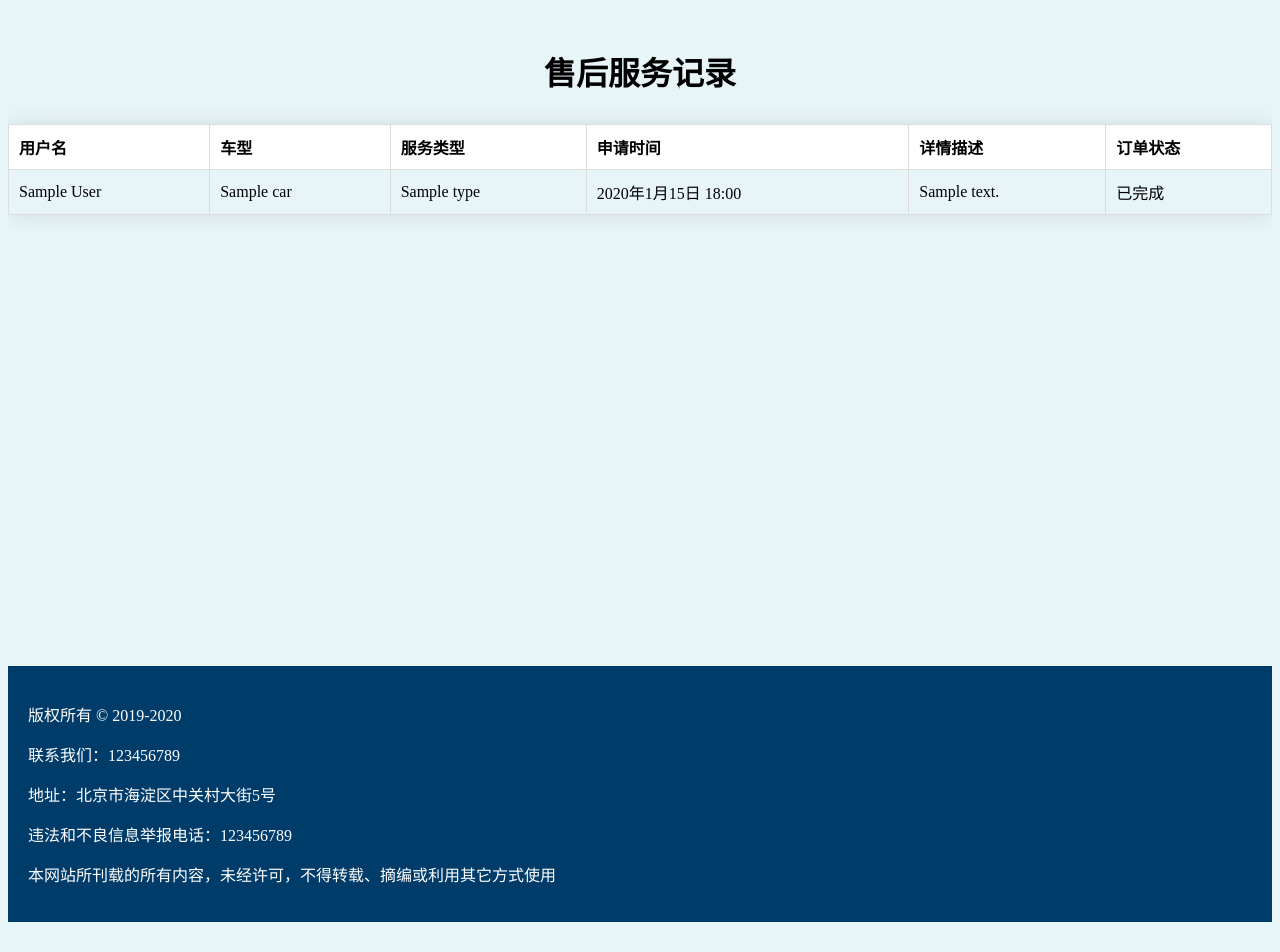
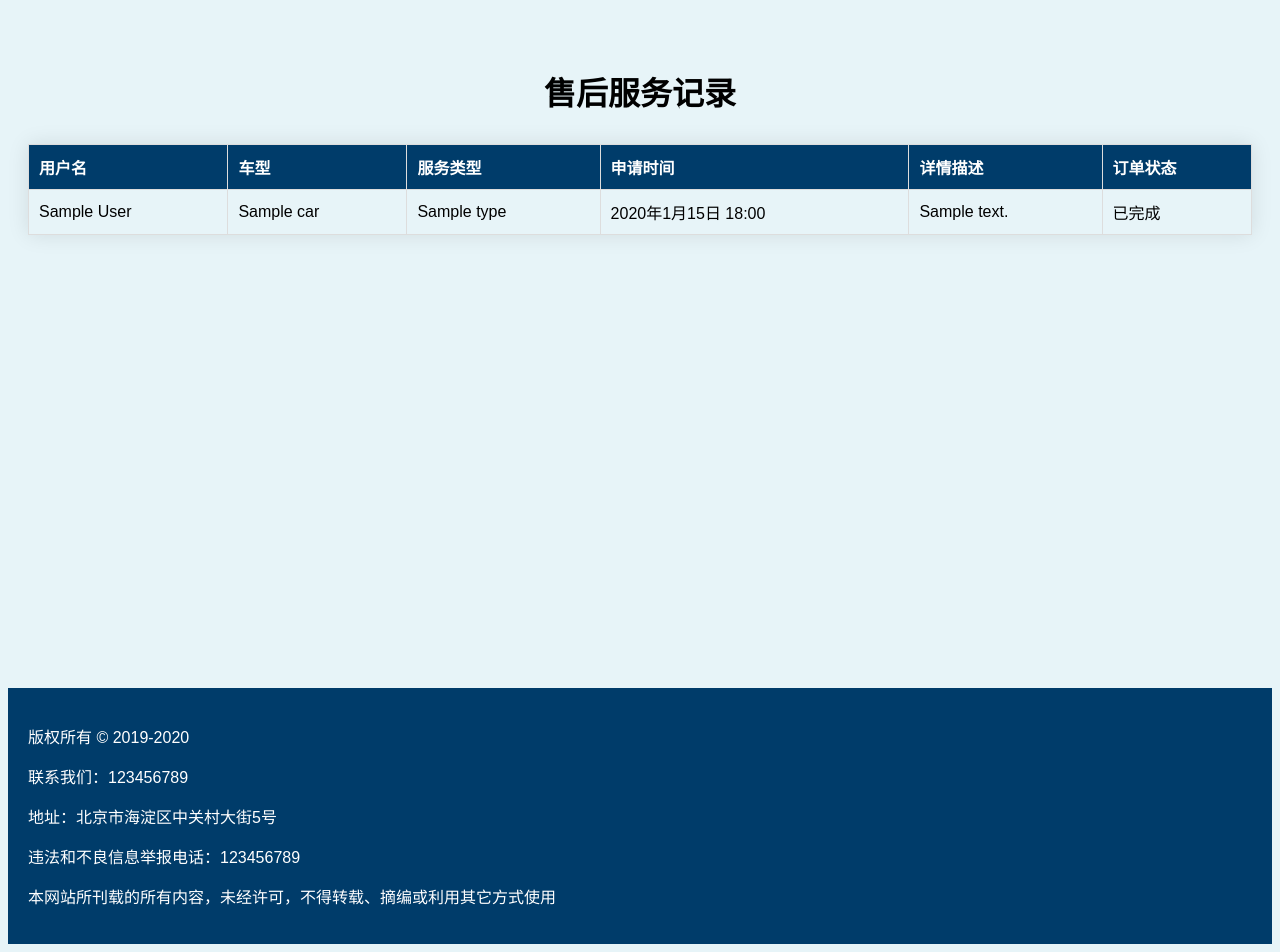
Before and after one commit to Alanqh/IS_0_3, a Django app: page /customer/service-records/ in a window 1280 px wide. Before the commit the page ends 922 px from the top, so only its background shows below. Run offline with Django 4.2, Linux system fonts and the light colour scheme; a user stored in the database is signed in; tables that the repository leaves empty hold one stand-in row (values such as "Sample post"); some libraries are stand-ins or nearby versions.

Commit message:
change to service_records table

```diff
--- a/customer/templates/service_records.html
+++ b/customer/templates/service_records.html
@@ -1,4 +1,3 @@
-
 <!DOCTYPE html>
 <html lang="zh">
 <head>
@@ -15,22 +14,24 @@
 
         /* 中间部分样式 */
         .content {
-      /* 添加你需要的样式 */
-        flex: 1; /* 填充剩余空间 */
-        min-height: calc(100vh - 60px - 10px - 60px - 10px - 20px); /* 头部高度和页脚高度，增加额外的20px用于脚栏间距 */
-        overflow-y: auto; /* 当内容溢出时启用垂直滚动条 */
+            padding: 20px;
+            text-align: center;
+            min-height: calc(100vh - 60px - 10px - 60px - 10px - 20px);
+            overflow-y: auto;
         }
+
         h1 {
-        text-align: center;
             margin-top: 40px;
         }
 
         /* 页面背景样式 */
         body {
-        background-color: #e7f4f8; /* change the background color */
+            background-color: #e7f4f8;
             background-repeat: no-repeat;
             background-size: cover;
+            font-family: Arial, sans-serif;
         }
+
         table {
             border-collapse: collapse;
             width: 100%;
@@ -46,8 +47,8 @@
         }
 
         th {
-      background-color: white;
-      color: black;
+            background-color: #003c6a;
+            color: white;
             font-weight: bold;
         }
 
@@ -56,12 +57,12 @@
         }
 
         tr:hover {
-      background-color: skyblue;
+            background-color: #c0e2ed;
         }
 
         @media screen and (max-width: 767px) {
             table {
-        table-layout:  fixed;
+                table-layout: fixed;
             }
 
             td {
@@ -76,7 +77,6 @@
                 display: none;
             }
         }
-
     </style>
 </head>
 <body>
@@ -114,7 +114,6 @@
         {% endif %}
         {% endblock %}
     </div>
-    <br>
     <div class="footer">
         <!-- 脚栏内容 -->
         <p>版权所有 &copy; 2019-2020</p>
```
Lines whose indentation alone changed are shown as unchanged.
